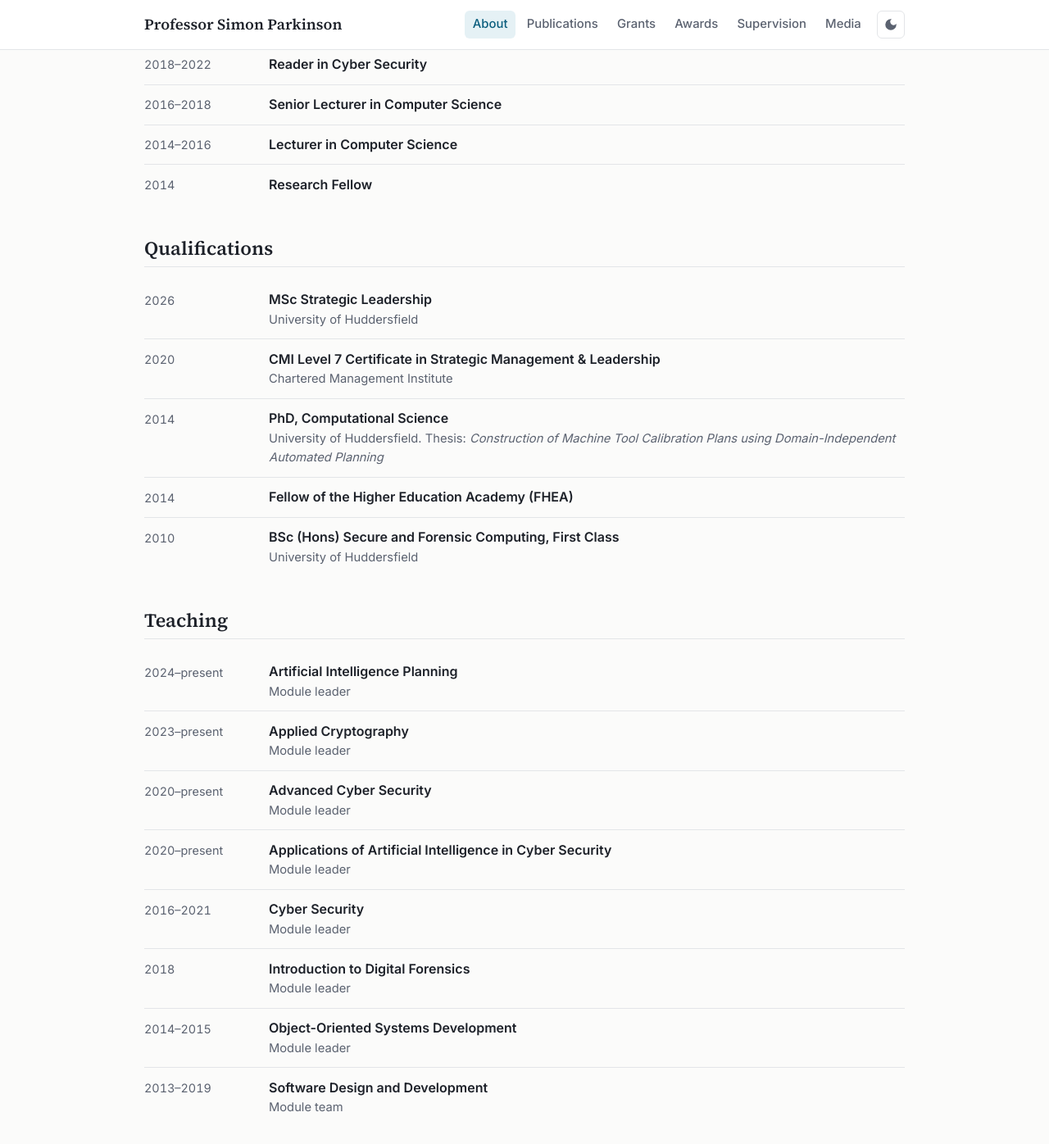
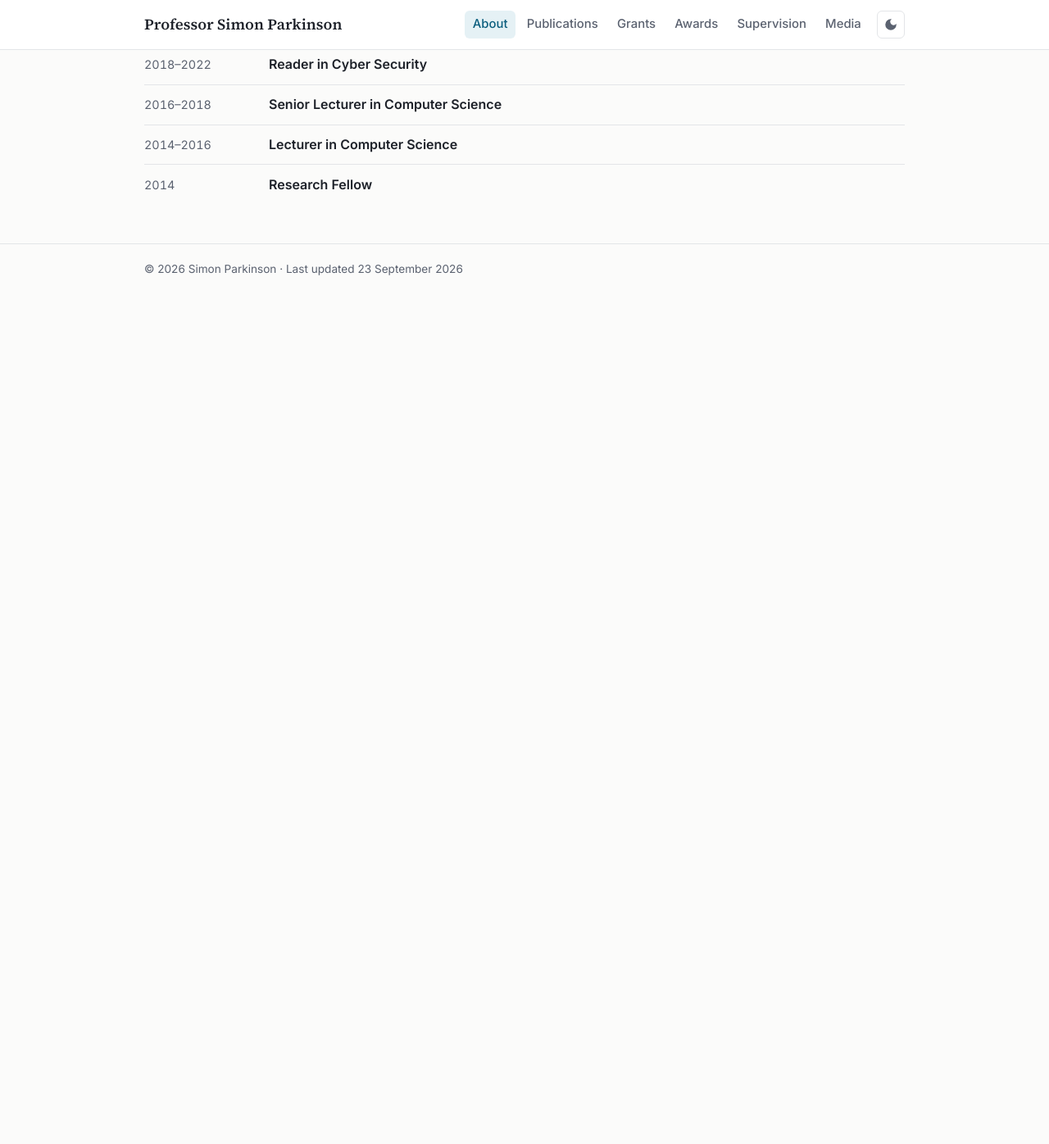
Before and after one commit to sparkins01/sparkins01.github.io, a Jekyll site: the page built from index.html, in a window 1280 px wide and 1400 px high, scrolled down 1593 px. Shown: the top 1396 px of the window at 82% size. Built offline with Jekyll 4.4.1, drawn with Linux system fonts in a browser that asks for light colours; after the commit the page ends 1952 px from its top, so only the background shows below that.

Commit message:
Remove qualifications and teaching sections from About page
Co-Authored-By: Claude Opus 5.5 <noreply@anthropic.com>
Claude-Session: https://claude.ai/code/session_01Hg9awQkitkBR1GPJWFPetg

```diff
--- a/index.html
+++ b/index.html
@@ -87,24 +87,3 @@ title: About
   <li><span class="when">2014–2016</span><span class="what"><strong>Lecturer in Computer Science</strong></span></li>
   <li><span class="when">2014</span><span class="what"><strong>Research Fellow</strong></span></li>
 </ul>
-
-<h2>Qualifications</h2>
-<ul class="timeline">
-  <li><span class="when">2026</span><span class="what"><strong>MSc Strategic Leadership</strong><span class="detail">University of Huddersfield</span></span></li>
-  <li><span class="when">2020</span><span class="what"><strong>CMI Level 7 Certificate in Strategic Management &amp; Leadership</strong><span class="detail">Chartered Management Institute</span></span></li>
-  <li><span class="when">2014</span><span class="what"><strong>PhD, Computational Science</strong><span class="detail">University of Huddersfield. Thesis: <em>Construction of Machine Tool Calibration Plans using Domain-Independent Automated Planning</em></span></span></li>
-  <li><span class="when">2014</span><span class="what"><strong>Fellow of the Higher Education Academy (FHEA)</strong></span></li>
-  <li><span class="when">2010</span><span class="what"><strong>BSc (Hons) Secure and Forensic Computing, First Class</strong><span class="detail">University of Huddersfield</span></span></li>
-</ul>
-
-<h2>Teaching</h2>
-<ul class="timeline">
-  <li><span class="when">2024–present</span><span class="what"><strong>Artificial Intelligence Planning</strong><span class="detail">Module leader</span></span></li>
-  <li><span class="when">2023–present</span><span class="what"><strong>Applied Cryptography</strong><span class="detail">Module leader</span></span></li>
-  <li><span class="when">2020–present</span><span class="what"><strong>Advanced Cyber Security</strong><span class="detail">Module leader</span></span></li>
-  <li><span class="when">2020–present</span><span class="what"><strong>Applications of Artificial Intelligence in Cyber Security</strong><span class="detail">Module leader</span></span></li>
-  <li><span class="when">2016–2021</span><span class="what"><strong>Cyber Security</strong><span class="detail">Module leader</span></span></li>
-  <li><span class="when">2018</span><span class="what"><strong>Introduction to Digital Forensics</strong><span class="detail">Module leader</span></span></li>
-  <li><span class="when">2014–2015</span><span class="what"><strong>Object-Oriented Systems Development</strong><span class="detail">Module leader</span></span></li>
-  <li><span class="when">2013–2019</span><span class="what"><strong>Software Design and Development</strong><span class="detail">Module team</span></span></li>
-</ul>
```
